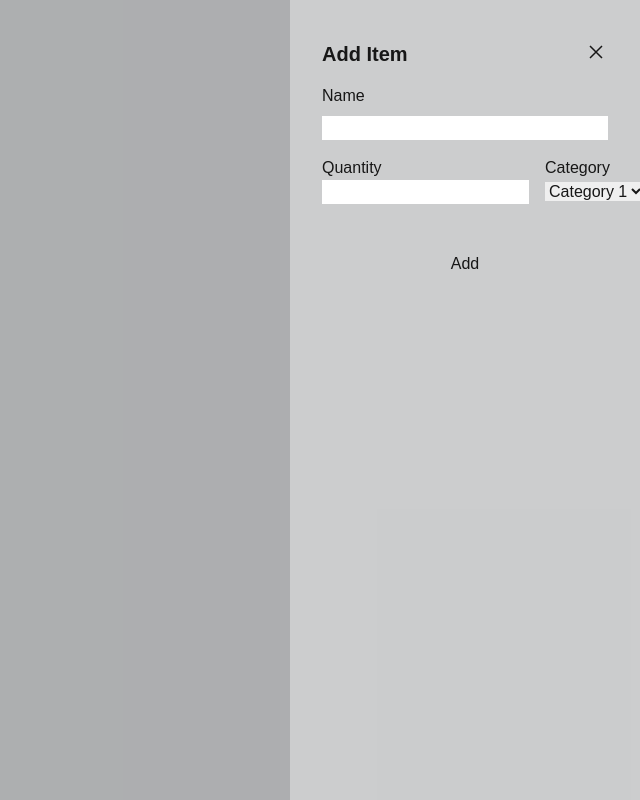
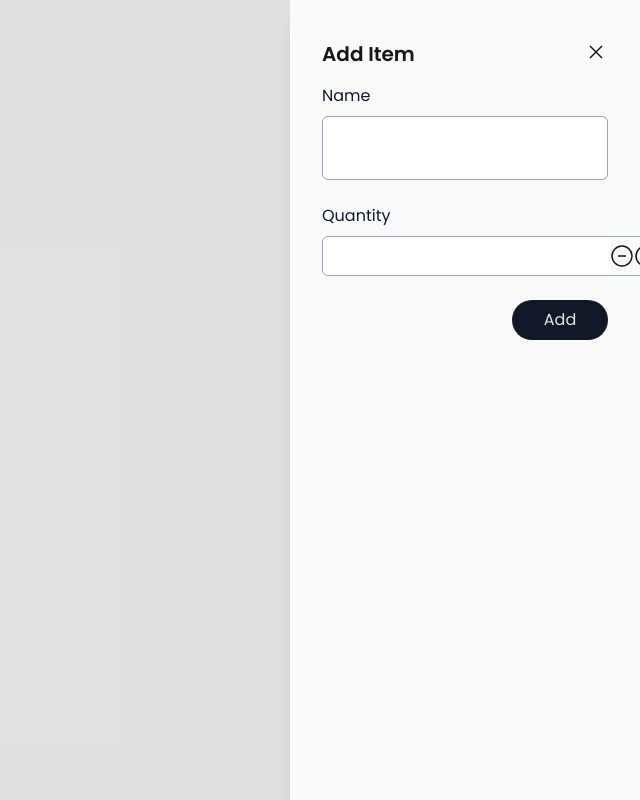
Before and after one commit to AmirZhou/cprg306-assignments, a Next.js app: page /week-5 in a window 1280 px wide. Shown: the whole page, without its empty margins (640-1280 px from the left). Built offline with nearby package versions, Linux system fonts and the light colour scheme.

Commit message:
feat: improve the ui desing of week5 form

```diff
--- a/app/globals.css
+++ b/app/globals.css
@@ -13,6 +13,22 @@ body {
   font-family: Arial, Helvetica, sans-serif;
 }
 
+/* everyting in the @layer base is my custom preset */
+/* 1. customize input field */
+@layer base {
+  input[type="number"] {
+    -webkit-appearance: none;
+    -moz-appearance: textfield;
+    appearance: none;
+  }
+
+  input[type="number"]::-webkit-inner-spin-button,
+  input[type="number"]::-webkit-outer-spin-button {
+    -webkit-appearance: none;
+    margin: 0;
+  }
+}
+
 @layer utilities {
   /* Main parallelogram container */
   .clip-parallelogram {
--- a/app/week-5/addItemForm.tsx
+++ b/app/week-5/addItemForm.tsx
@@ -1,36 +1,65 @@
-import { CrossIcon } from "@/components/Icons";
+import { CrossIcon, MinusIcon, PlusIcon } from "@/components/Icons";
+import { useState } from "react";
 
 export default function AddItemForm() {
+  const [quantity, setQuantity] = useState(1);
+
+  const handleIncrement = () => {
+    setQuantity((prev) => prev + 1);
+  };
+
+  const handleDecrement = () => {
+    setQuantity((prev) => Math.max(1, prev - 1));
+  };
+
   return (
     <>
-      <div className="flex h-full w-full flex-col gap-12 px-8 py-10">
-        {/* everyting except the button */}
-        <div className="flex flex-col gap-4">
+      <div className="h-full w-full px-8 py-10">
+        <div className="flex flex-col gap-4 font-poppins">
           {/* title */}
           <div className="flex justify-between">
             <h2 className="text-xl font-semibold">Add Item</h2>
             <CrossIcon />
           </div>
 
+          <div className="flex flex-col gap-6">
             {/* name */}
             <div className="flex flex-col gap-2">
-            <label htmlFor="name">Name</label>
-            <input type="text" id="name" />
+              <label className="text-gray-900" htmlFor="name">
+                Name
+              </label>
+              {/* todo: replace the default focus style */}
+              <input
+                className="h-16 rounded-md border border-gray-400 px-2 text-center text-3xl font-medium outline-none focus:ring-1 focus:ring-gray-900"
+                type="text"
+                id="name"
+              />
             </div>
 
-          {/* quantity and category, in one line*/}
-          <div className="flex w-full gap-4">
-            {/* quantity */}
-            <div>
-              <label htmlFor="quantity">Quantity</label>
-              {/* this could use the add and minus button, besides a input */}
-              <input type="number" id="quantity" />
+            {/* quantity and category*/}
+            <div className="flex flex-col gap-2">
+              <label className="text-gray-900" htmlFor="quantity">
+                Quantity
+              </label>
+              <div className="flex w-full gap-3">
+                <div className="flex h-10 flex-1 items-center rounded-md border border-gray-400 focus-within:ring-1 focus-within:ring-gray-900">
+                  <input
+                    className="h-full min-w-0 rounded-md border-none px-2 text-sm outline-none"
+                    // style={{ width: 0 }} // i don't really like this inline style, but without this, the input field will be too wide , w-0 wouldn't work, so i used this, update: min-w-0 works
+                    // update: After adding the buttons, this no longer works. I will have to find a better way to do this, may be becausue the buttons got a default width i cant get rid of, and the input field as a result growth faster.
+                    type="number"
+                    id="quantity"
+                  />
+                  <div className="flex h-full items-center pr-2">
+                    <MinusIcon />
+                    <PlusIcon />
                   </div>
-            {/* category */}
-            {/* it could use a default category, if use wouildn't borther select any */}
-            <div>
-              <label htmlFor="category">Category</label>
-              <select id="category">
+                </div>
+                <select
+                  className="h-10 min-w-0 flex-1 appearance-none rounded-md border border-gray-400 px-2 text-sm outline-none focus:ring-1 focus:ring-gray-900"
+                  // style={{ width: 0 }}
+                  id="category"
+                >
                   {/* the following categories should not be hard coded */}
                   <option value="1">Category 1</option>
                   <option value="2">Category 2</option>
@@ -38,10 +67,13 @@ export default function AddItemForm() {
                 </select>
               </div>
             </div>
-        </div>
 
             {/* the button */}
-        <button>Add</button>
+            <button className="h-10 w-24 self-end rounded-full bg-gray-900 font-poppins text-gray-200">
+              Add
+            </button>
+          </div>
+        </div>
       </div>
     </>
   );
--- a/app/week-5/flyout.tsx
+++ b/app/week-5/flyout.tsx
@@ -7,11 +7,11 @@ export default function Flyout({ isOpen, onClose, children }) {
     <>
       {/* overlay */}
       <div
-        className={`fixed inset-0 ${isOpen ? "bg-black/30 opacity-100" : "pointer-events-none opacity-0"}`}
+        className={`fixed inset-0 ${isOpen ? "bg-black/10 opacity-100" : "pointer-events-none opacity-0"}`}
       ></div>
 
       {/* panel */}
-      <div className="fixed right-0 top-0 flex h-full w-1/4 min-w-[350px] items-center justify-center bg-gray-50/40">
+      <div className="fixed right-0 top-0 flex h-full w-1/4 min-w-[350px] items-center justify-center bg-gray-50 shadow-xl">
         {children}
       </div>
     </>
--- a/public/output.css
+++ b/public/output.css
@@ -554,6 +554,18 @@ video {
   display: none;
 }
 
+input[type="number"] {
+  -webkit-appearance: none;
+  -moz-appearance: textfield;
+  appearance: none;
+}
+
+input[type="number"]::-webkit-inner-spin-button,
+  input[type="number"]::-webkit-outer-spin-button {
+  -webkit-appearance: none;
+  margin: 0;
+}
+
 .pointer-events-none {
   pointer-events: none;
 }
@@ -599,6 +611,10 @@ video {
   box-sizing: border-box;
 }
 
+.inline {
+  display: inline;
+}
+
 .flex {
   display: flex;
 }
@@ -611,8 +627,16 @@ video {
   aspect-ratio: 5/1.732;
 }
 
+.h-10 {
+  height: 2.5rem;
+}
+
 .h-12 {
   height: 3rem;
+}
+
+.h-16 {
+  height: 4rem;
 }
 
 .h-40 {
@@ -633,6 +657,10 @@ video {
 
 .min-h-screen {
   min-height: 100vh;
+}
+
+.w-0 {
+  width: 0px;
 }
 
 .w-1\/4 {
@@ -663,12 +691,26 @@ video {
   width: 100vw;
 }
 
+.min-w-0 {
+  min-width: 0px;
+}
+
 .min-w-\[350px\] {
   min-width: 350px;
 }
 
+.flex-1 {
+  flex: 1 1 0%;
+}
+
 .transform {
   transform: translate(var(--tw-translate-x), var(--tw-translate-y)) rotate(var(--tw-rotate)) skewX(var(--tw-skew-x)) skewY(var(--tw-skew-y)) scaleX(var(--tw-scale-x)) scaleY(var(--tw-scale-y));
+}
+
+.appearance-none {
+  -webkit-appearance: none;
+     -moz-appearance: none;
+          appearance: none;
 }
 
 .flex-col {
@@ -715,20 +757,28 @@ video {
   gap: 0.5rem;
 }
 
+.gap-3 {
+  gap: 0.75rem;
+}
+
 .gap-4 {
   gap: 1rem;
 }
 
-.gap-8 {
-  gap: 2rem;
+.gap-6 {
+  gap: 1.5rem;
 }
 
-.gap-12 {
-  gap: 3rem;
+.self-end {
+  align-self: flex-end;
 }
 
 .overflow-visible {
   overflow: visible;
+}
+
+.rounded-full {
+  border-radius: 9999px;
 }
 
 .rounded-md {
@@ -737,6 +787,11 @@ video {
 
 .border {
   border-width: 1px;
+}
+
+.border-gray-400 {
+  --tw-border-opacity: 1;
+  border-color: rgb(156 163 175 / var(--tw-border-opacity, 1));
 }
 
 .border-transparent {
@@ -748,12 +803,18 @@ video {
   background-color: rgb(227 221 221 / var(--tw-bg-opacity, 1));
 }
 
-.bg-black\/30 {
-  background-color: rgb(0 0 0 / 0.3);
+.bg-black\/10 {
+  background-color: rgb(0 0 0 / 0.1);
 }
 
-.bg-gray-50\/40 {
-  background-color: rgb(249 250 251 / 0.4);
+.bg-gray-50 {
+  --tw-bg-opacity: 1;
+  background-color: rgb(249 250 251 / var(--tw-bg-opacity, 1));
+}
+
+.bg-gray-900 {
+  --tw-bg-opacity: 1;
+  background-color: rgb(17 24 39 / var(--tw-bg-opacity, 1));
 }
 
 .bg-slate-50 {
@@ -787,13 +848,9 @@ video {
   padding: 1rem;
 }
 
-.p-8 {
-  padding: 2rem;
-}
-
-.py-24 {
-  padding-top: 6rem;
-  padding-bottom: 6rem;
+.px-2 {
+  padding-left: 0.5rem;
+  padding-right: 0.5rem;
 }
 
 .px-8 {
@@ -801,19 +858,14 @@ video {
   padding-right: 2rem;
 }
 
-.py-16 {
-  padding-top: 4rem;
-  padding-bottom: 4rem;
-}
-
-.py-12 {
-  padding-top: 3rem;
-  padding-bottom: 3rem;
-}
-
 .py-10 {
   padding-top: 2.5rem;
   padding-bottom: 2.5rem;
+}
+
+.py-24 {
+  padding-top: 6rem;
+  padding-bottom: 6rem;
 }
 
 .pl-3 {
@@ -826,6 +878,11 @@ video {
 
 .font-poppins {
   font-family: var(--font-poppins);
+}
+
+.text-3xl {
+  font-size: 1.875rem;
+  line-height: 2.25rem;
 }
 
 .text-4xl {
@@ -843,6 +900,11 @@ video {
   line-height: 1.75rem;
 }
 
+.text-sm {
+  font-size: 0.875rem;
+  line-height: 1.25rem;
+}
+
 .text-xl {
   font-size: 1.25rem;
   line-height: 1.75rem;
@@ -850,6 +912,10 @@ video {
 
 .font-bold {
   font-weight: 700;
+}
+
+.font-medium {
+  font-weight: 500;
 }
 
 .font-semibold {
@@ -871,6 +937,16 @@ video {
 .text-blue-600 {
   --tw-text-opacity: 1;
   color: rgb(37 99 235 / var(--tw-text-opacity, 1));
+}
+
+.text-gray-200 {
+  --tw-text-opacity: 1;
+  color: rgb(229 231 235 / var(--tw-text-opacity, 1));
+}
+
+.text-gray-900 {
+  --tw-text-opacity: 1;
+  color: rgb(17 24 39 / var(--tw-text-opacity, 1));
 }
 
 .text-lime-500 {
@@ -918,6 +994,12 @@ video {
 
 .opacity-100 {
   opacity: 1;
+}
+
+.shadow-xl {
+  --tw-shadow: 0 20px 25px -5px rgb(0 0 0 / 0.1), 0 8px 10px -6px rgb(0 0 0 / 0.1);
+  --tw-shadow-colored: 0 20px 25px -5px var(--tw-shadow-color), 0 8px 10px -6px var(--tw-shadow-color);
+  box-shadow: var(--tw-ring-offset-shadow, 0 0 #0000), var(--tw-ring-shadow, 0 0 #0000), var(--tw-shadow);
 }
 
 .grayscale {
@@ -986,6 +1068,10 @@ body {
   font-family: Arial, Helvetica, sans-serif;
 }
 
+/* everyting in the @layer base is my custom preset */
+
+/* 1. customize input field */
+
 .hover\:border-lime-500:hover {
   --tw-border-opacity: 1;
   border-color: rgb(132 204 22 / var(--tw-border-opacity, 1));
```
Lines whose indentation alone changed are shown as unchanged.
